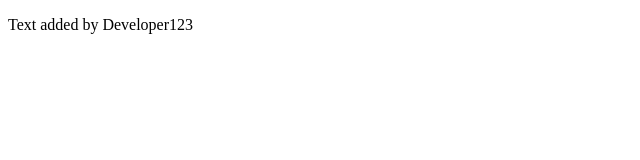
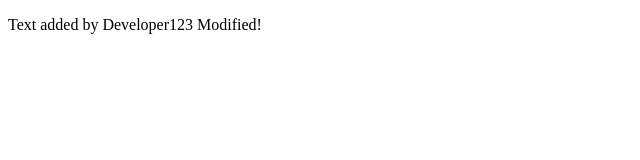
Before and after one commit to AlexTest19/merging, a plain HTML site: page index.html in a window 1280 px wide. Shown: the full height of the page, 0-640 px from the left. Drawn offline with Linux system fonts and the light colour scheme.

Commit message:
chaneged text in the p tag

```diff
--- a/index.html
+++ b/index.html
@@ -6,6 +6,6 @@
 		<title>Merge</title>
 	</head>
 	<body>
-		<p>Text added by Developer123</p>
+		<p>Text added by Developer123 Modified!</p>
 	</body>
 </html>
```
